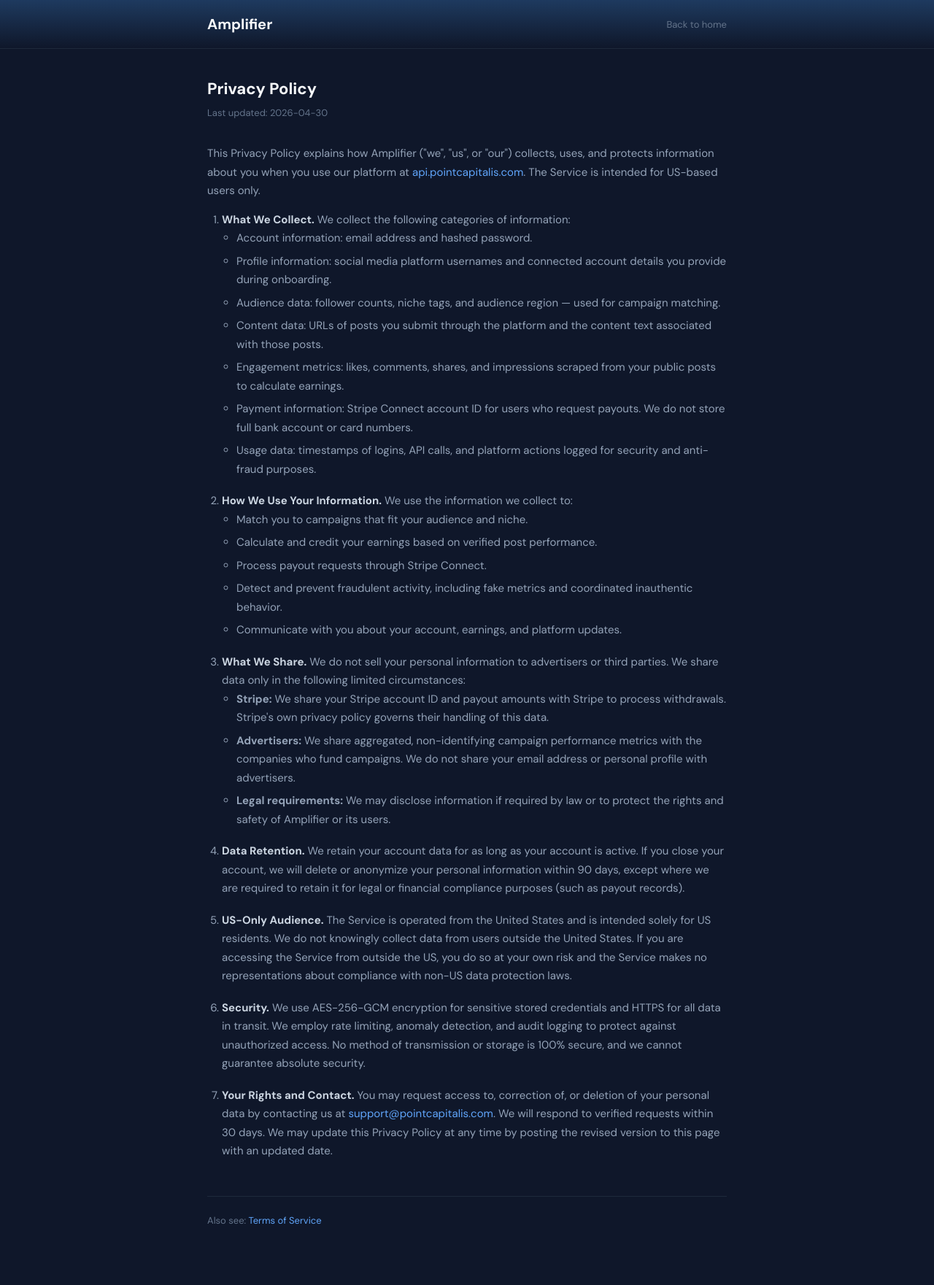
After one commit to Samaara-Das/Amplifier, a Python web app: template server/app/templates/public/privacy.html in a window 1280 px wide. The commit adds this page. Shown: the whole page at 73% size. Run offline with Jinja, Linux system fonts and the light colour scheme; the template is opened without the code that fills it, so the values that code supplies are empty.

Commit message:
feat(task-28): ToS + privacy policy acceptance gate on registration
Schema:
- User.tos_accepted_at: DateTime(timezone=True), nullable
- Company.tos_accepted_at: DateTime(timezone=True), nullable
- Alembic migration: a1b2c3d4e5f6 → depends on baseline c5967048d886. Plain add_column / drop_column round-trip.

Server:
- UserRegister + CompanyRegister schemas: required accept_tos: bool field
- /register and /company/register: 400 if not accept_tos, else stamp tos_accepted_at=now(UTC)
- New public router (server/app/routers/public.py): GET /terms, GET /privacy (no auth)
- New templates: public/terms.html (8 sections, 76 lines) + public/privacy.html (7 sections, 83 lines). DM Sans + blue accent matching project conventions. Last updated 2026-04-30.
- Company register HTML form: ToS checkbox added with links to /terms and /privacy

Tests: +6 new ToS-gate tests in TestTosGate. Existing register-call sites updated across test_auth.py, test_campaigns.py, test_company_smoke.py to pass accept_tos=True. Total 194/194 PASS in 28s.

AC block: docs/specs/infra.md — Task #28 Verification Procedure with 5 ACs (pytest gate, /terms+/privacy 200, Chrome DevTools UI smoke on company register form, prod curl smoke, alembic round-trip).

Deploy step (manual, CLAUDE.md schema-migration policy): SSH → alembic upgrade head → restart amplifier-web.service.

Co-Authored-By: Claude Opus 4.7 (1M context) <noreply@anthropic.com>

```diff
--- a/server/app/main.py
+++ b/server/app/main.py
@@ -8,7 +8,7 @@ from contextlib import asynccontextmanager
 
 from app.core.config import get_settings
 from app.core.database import init_tables
-from app.routers import auth, campaigns, users, metrics, admin, invitations
+from app.routers import auth, campaigns, users, metrics, admin, invitations, public as public_router
 from app.routers.admin import router as admin_pages_router
 from app.routers.company import router as company_pages_router
 
@@ -59,6 +59,7 @@ app.include_router(admin.router, prefix="/api/admin", tags=["admin"])
 app.include_router(admin_pages_router, prefix="/admin", tags=["admin-pages"])
 app.include_router(company_pages_router, prefix="/company", tags=["company-pages"])
 app.include_router(invitations.router, prefix="/api/campaigns", tags=["invitations"])
+app.include_router(public_router.router, tags=["public"])
 
 
 APP_VERSION = "0.1.0"
--- a/server/app/models/company.py
+++ b/server/app/models/company.py
@@ -16,6 +16,11 @@ class Company(Base):
     balance_cents: Mapped[int] = mapped_column(Integer, default=0)  # v2: money as cents
     status: Mapped[str] = mapped_column(String(20), default="active")
     # active | suspended
+
+    tos_accepted_at: Mapped[datetime | None] = mapped_column(
+        DateTime(timezone=True), nullable=True
+    )
+
     created_at: Mapped[datetime] = mapped_column(
         DateTime(timezone=True), server_default=func.now()
     )
--- a/server/app/models/user.py
+++ b/server/app/models/user.py
@@ -68,6 +68,10 @@ class User(Base):
     # Stripe Connect Express account ID — set when user completes onboarding.
     # Required for payout withdrawals. None = no Stripe Connect, payouts blocked.
 
+    tos_accepted_at: Mapped[datetime | None] = mapped_column(
+        DateTime(timezone=True), nullable=True
+    )
+
     created_at: Mapped[datetime] = mapped_column(
         DateTime(timezone=True), server_default=func.now()
     )
--- a/server/app/schemas/auth.py
+++ b/server/app/schemas/auth.py
@@ -1,15 +1,17 @@
-from pydantic import BaseModel, EmailStr
+from pydantic import BaseModel, EmailStr, Field
 
 
 class UserRegister(BaseModel):
     email: EmailStr
     password: str
+    accept_tos: bool = Field(False, description="Must be true; user must accept the ToS to register")
 
 
 class CompanyRegister(BaseModel):
     name: str
     email: EmailStr
     password: str
+    accept_tos: bool = Field(False, description="Must be true; company must accept the ToS to register")
 
 
 class LoginRequest(BaseModel):
--- /dev/null
+++ b/server/app/templates/public/privacy.html
@@ -0,0 +1,103 @@
+<!DOCTYPE html>
+<html lang="en">
+<head>
+    <meta charset="utf-8">
+    <meta name="viewport" content="width=device-width, initial-scale=1">
+    <title>Privacy Policy — Amplifier</title>
+    <link rel="preconnect" href="https://fonts.googleapis.com">
+    <link rel="preconnect" href="https://fonts.gstatic.com" crossorigin>
+    <link href="https://fonts.googleapis.com/css2?family=DM+Sans:wght@400;500;600;700&display=swap" rel="stylesheet">
+    <style>
+        * { box-sizing: border-box; margin: 0; padding: 0; }
+        body { font-family: 'DM Sans', -apple-system, BlinkMacSystemFont, 'Segoe UI', Roboto, sans-serif; background: #0f172a; color: #e2e8f0; min-height: 100vh; }
+        a { color: #60a5fa; text-decoration: none; }
+        a:hover { text-decoration: underline; color: #93bbfd; }
+        .page-header { background: linear-gradient(180deg, #1e3a5f 0%, #0f172a 100%); border-bottom: 1px solid #1e293b; padding: 20px 0; }
+        .header-inner { max-width: 760px; margin: 0 auto; padding: 0 24px; display: flex; align-items: center; justify-content: space-between; }
+        .header-inner h1 { font-size: 20px; font-weight: 700; color: #f8fafc; }
+        .header-inner a { font-size: 13px; color: #64748b; }
+        .container { max-width: 760px; margin: 0 auto; padding: 40px 24px 80px; }
+        .meta { font-size: 13px; color: #64748b; margin-bottom: 32px; }
+        h2 { font-size: 22px; font-weight: 700; color: #f8fafc; margin-bottom: 8px; }
+        h3 { font-size: 16px; font-weight: 600; color: #cbd5e1; margin: 28px 0 8px; }
+        p { font-size: 15px; color: #94a3b8; line-height: 1.7; margin-bottom: 14px; }
+        ol { padding-left: 20px; }
+        ol > li { font-size: 15px; color: #94a3b8; line-height: 1.7; margin-bottom: 18px; }
+        ol > li > strong { color: #cbd5e1; }
+        ul { padding-left: 20px; margin-bottom: 14px; }
+        ul li { font-size: 15px; color: #94a3b8; line-height: 1.7; margin-bottom: 6px; }
+        .footer-link { margin-top: 48px; padding-top: 24px; border-top: 1px solid #1e293b; font-size: 13px; color: #64748b; }
+        .footer-link a { color: #60a5fa; }
+    </style>
+</head>
+<body>
+    <div class="page-header">
+        <div class="header-inner">
+            <h1>Amplifier</h1>
+            <a href="/">Back to home</a>
+        </div>
+    </div>
+    <div class="container">
+        <h2>Privacy Policy</h2>
+        <p class="meta">Last updated: 2026-04-30</p>
+
+        <p>This Privacy Policy explains how Amplifier ("we", "us", or "our") collects, uses, and protects information about you when you use our platform at <a href="https://api.pointcapitalis.com">api.pointcapitalis.com</a>. The Service is intended for US-based users only.</p>
+
+        <ol>
+            <li>
+                <strong>What We Collect.</strong>
+                We collect the following categories of information:
+                <ul>
+                    <li>Account information: email address and hashed password.</li>
+                    <li>Profile information: social media platform usernames and connected account details you provide during onboarding.</li>
+                    <li>Audience data: follower counts, niche tags, and audience region — used for campaign matching.</li>
+                    <li>Content data: URLs of posts you submit through the platform and the content text associated with those posts.</li>
+                    <li>Engagement metrics: likes, comments, shares, and impressions scraped from your public posts to calculate earnings.</li>
+                    <li>Payment information: Stripe Connect account ID for users who request payouts. We do not store full bank account or card numbers.</li>
+                    <li>Usage data: timestamps of logins, API calls, and platform actions logged for security and anti-fraud purposes.</li>
+                </ul>
+            </li>
+            <li>
+                <strong>How We Use Your Information.</strong>
+                We use the information we collect to:
+                <ul>
+                    <li>Match you to campaigns that fit your audience and niche.</li>
+                    <li>Calculate and credit your earnings based on verified post performance.</li>
+                    <li>Process payout requests through Stripe Connect.</li>
+                    <li>Detect and prevent fraudulent activity, including fake metrics and coordinated inauthentic behavior.</li>
+                    <li>Communicate with you about your account, earnings, and platform updates.</li>
+                </ul>
+            </li>
+            <li>
+                <strong>What We Share.</strong>
+                We do not sell your personal information to advertisers or third parties. We share data only in the following limited circumstances:
+                <ul>
+                    <li><strong>Stripe:</strong> We share your Stripe account ID and payout amounts with Stripe to process withdrawals. Stripe's own privacy policy governs their handling of this data.</li>
+                    <li><strong>Advertisers:</strong> We share aggregated, non-identifying campaign performance metrics with the companies who fund campaigns. We do not share your email address or personal profile with advertisers.</li>
+                    <li><strong>Legal requirements:</strong> We may disclose information if required by law or to protect the rights and safety of Amplifier or its users.</li>
+                </ul>
+            </li>
+            <li>
+                <strong>Data Retention.</strong>
+                We retain your account data for as long as your account is active. If you close your account, we will delete or anonymize your personal information within 90 days, except where we are required to retain it for legal or financial compliance purposes (such as payout records).
+            </li>
+            <li>
+                <strong>US-Only Audience.</strong>
+                The Service is operated from the United States and is intended solely for US residents. We do not knowingly collect data from users outside the United States. If you are accessing the Service from outside the US, you do so at your own risk and the Service makes no representations about compliance with non-US data protection laws.
+            </li>
+            <li>
+                <strong>Security.</strong>
+                We use AES-256-GCM encryption for sensitive stored credentials and HTTPS for all data in transit. We employ rate limiting, anomaly detection, and audit logging to protect against unauthorized access. No method of transmission or storage is 100% secure, and we cannot guarantee absolute security.
+            </li>
+            <li>
+                <strong>Your Rights and Contact.</strong>
+                You may request access to, correction of, or deletion of your personal data by contacting us at <a href="mailto:support@pointcapitalis.com">support@pointcapitalis.com</a>. We will respond to verified requests within 30 days. We may update this Privacy Policy at any time by posting the revised version to this page with an updated date.
+            </li>
+        </ol>
+
+        <div class="footer-link">
+            Also see: <a href="/terms">Terms of Service</a>
+        </div>
+    </div>
+</body>
+</html>
```
Also changed, not shown: docs/specs/infra.md (+123 -0 lines), server/alembic/versions/a1b2c3d4e5f6_add_tos_accepted_at_to_user_and_company.py (added, +28 -0 lines), server/app/routers/auth.py (+10 -0 lines), server/app/routers/company/login.py (+7 -0 lines), server/app/routers/public.py (added, +24 -0 lines), server/app/templates/company/login.html (+7 -0 lines), server/app/templates/public/terms.html (added, +84 -0 lines), tests/server/test_auth.py (+93 -1 lines), tests/server/test_campaigns.py (+7 -0 lines), tests/server/test_company_smoke.py (+1 -0 lines).
